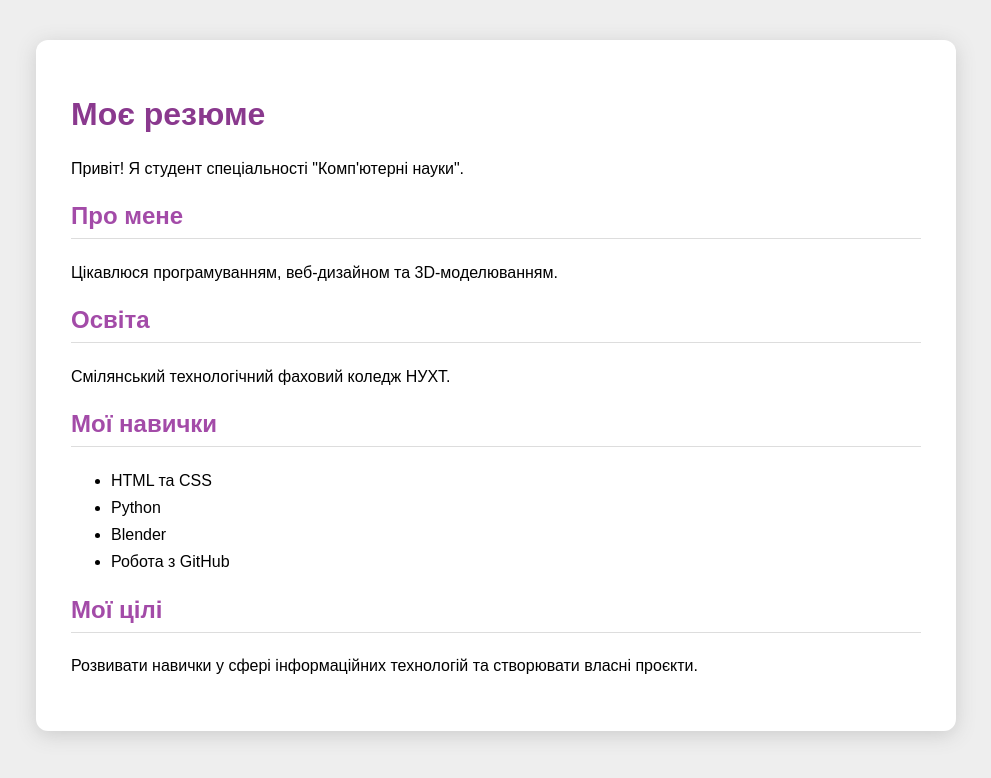
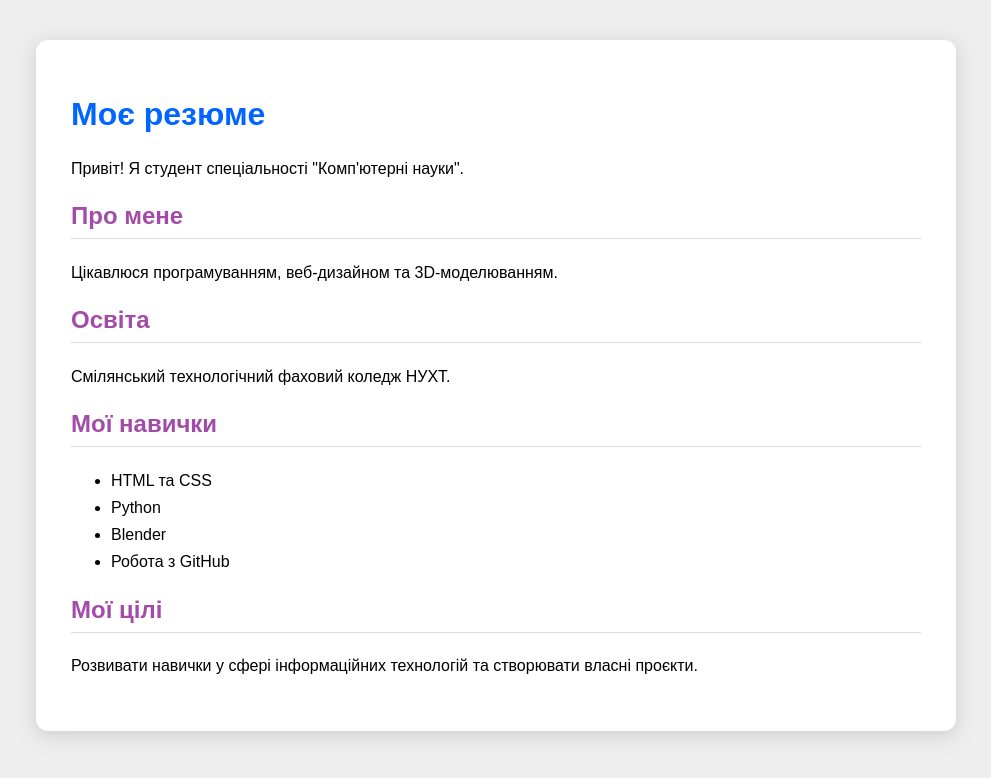
Before and after one commit to sousdomestos/my-resume, a plain HTML site: page index.html in a window 1280 px wide. Shown: the whole page, without its empty margins (144-1135 px from the left). Drawn offline with Linux system fonts and the light colour scheme.

Commit message:
Update index.html

```diff
--- a/index.html
+++ b/index.html
@@ -22,10 +22,9 @@
             box-shadow: 0 4px 20px #cccccc;
         }
 
-        h1 {
-            color: #8a398e;
-        }
-
+    h1 {
+    color: #0066ff;
+}
         h2 {
             color: #a34ba8;
             border-bottom: 1px solid #dddddd;
```
